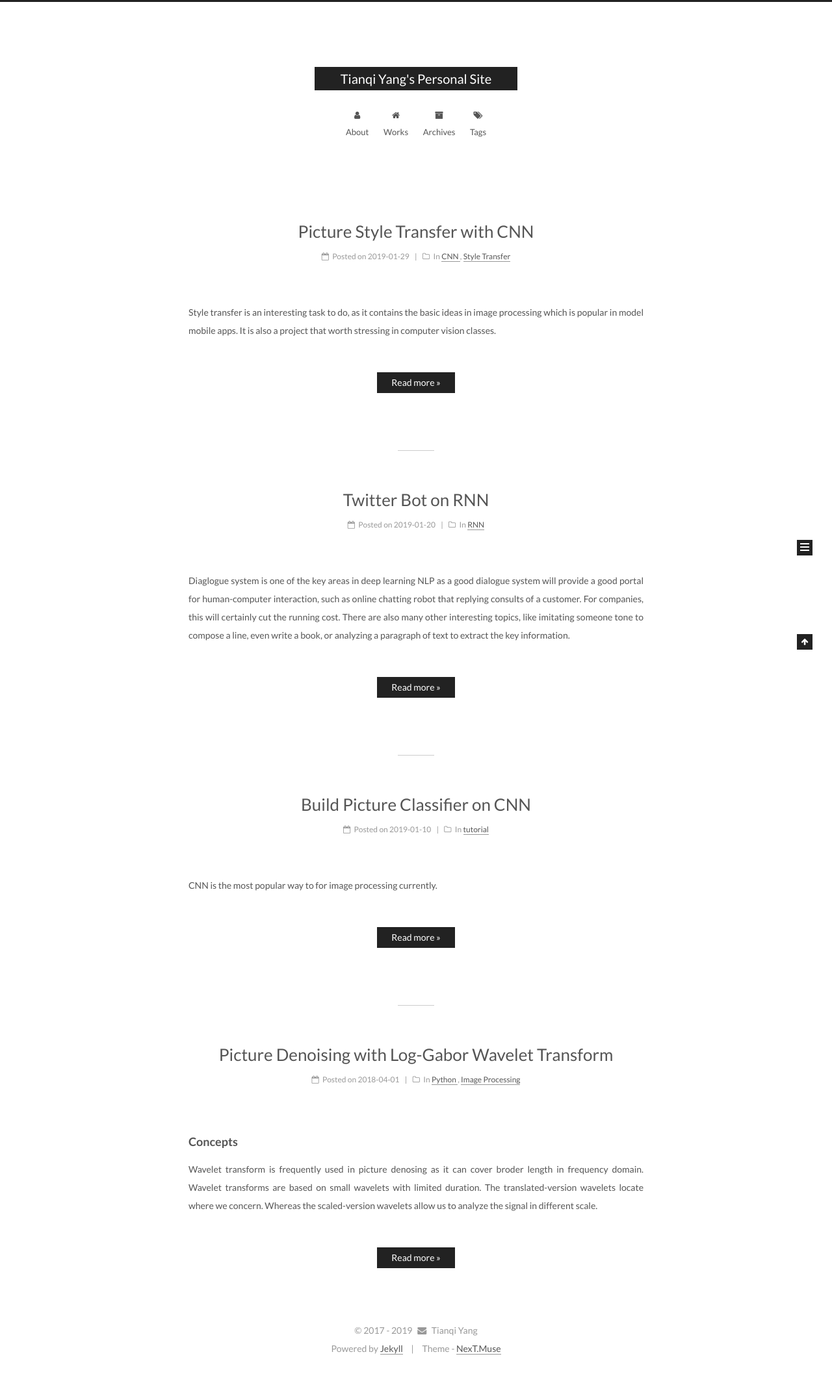
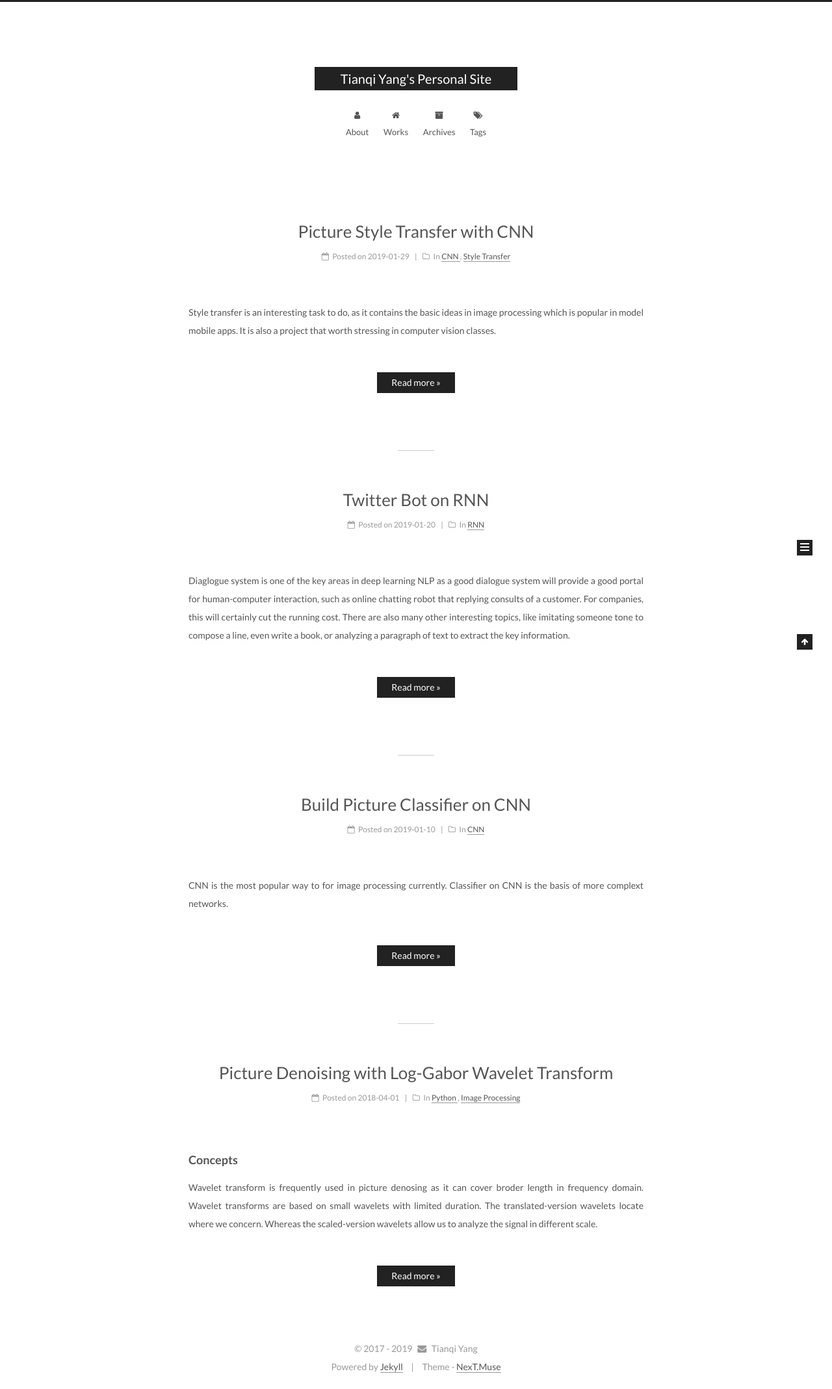
Before and after one commit to bruceyoungsysu/bruceyoungsysu.github.io, a Jekyll site: the page built from index.html, in a window 1280 px wide. Shown: the whole page at 65% size. Built offline with Jekyll 4.4.1, drawn with Linux system fonts in a browser that asks for light colours; the list of posts is cut into pages by our own code; before the commit the page ends 2110 px from its top, so only the background shows below that.

```diff
--- a/_posts/2019-01-10-Build-Picture-Classifier-on-CNN.md
+++ b/_posts/2019-01-10-Build-Picture-Classifier-on-CNN.md
@@ -1,8 +1,8 @@
 ---
 title: Build Picture Classifier on CNN
-description: CNN is the most popular way to for image processing currently.
+description: CNN is the most popular way to for image processing currently. Classifier on CNN is the basis of more complext networks.
 categories:
- - tutorial
+ - CNN
 tags: CNN
 ---
 
```
